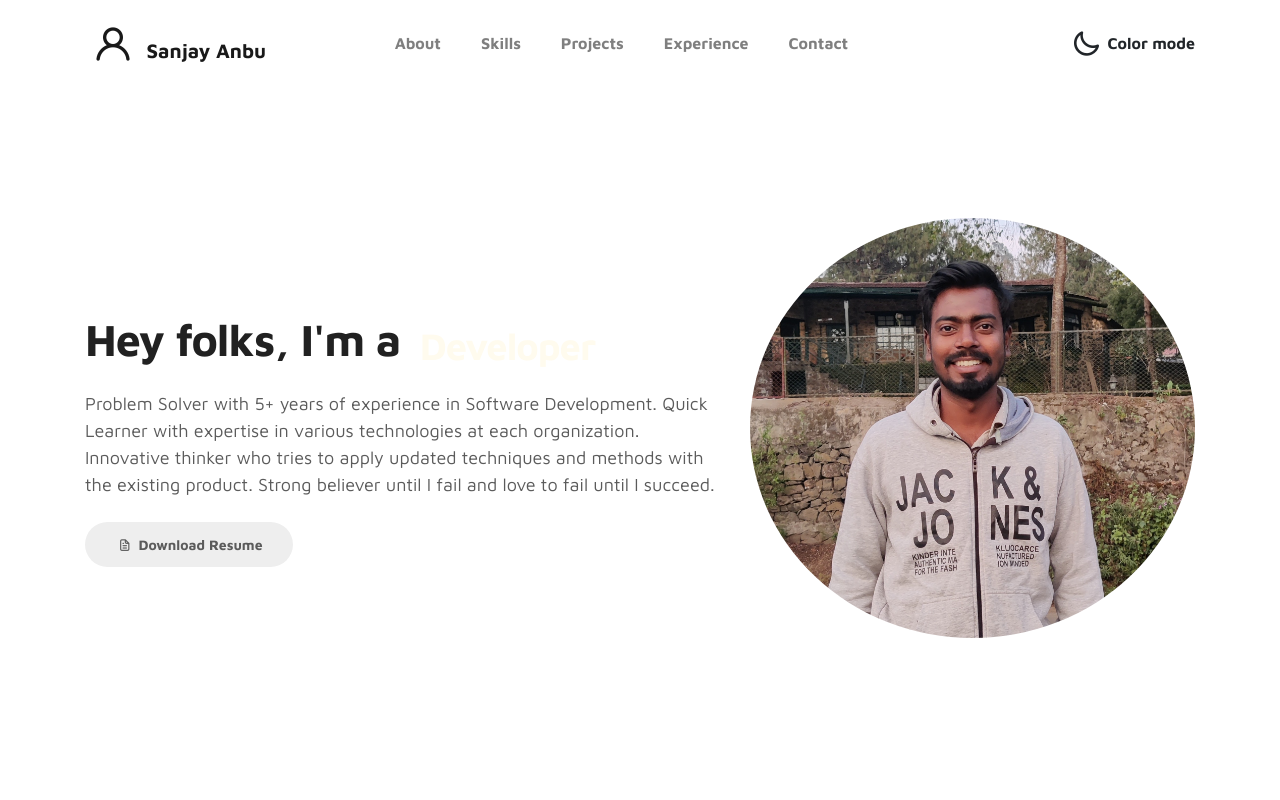
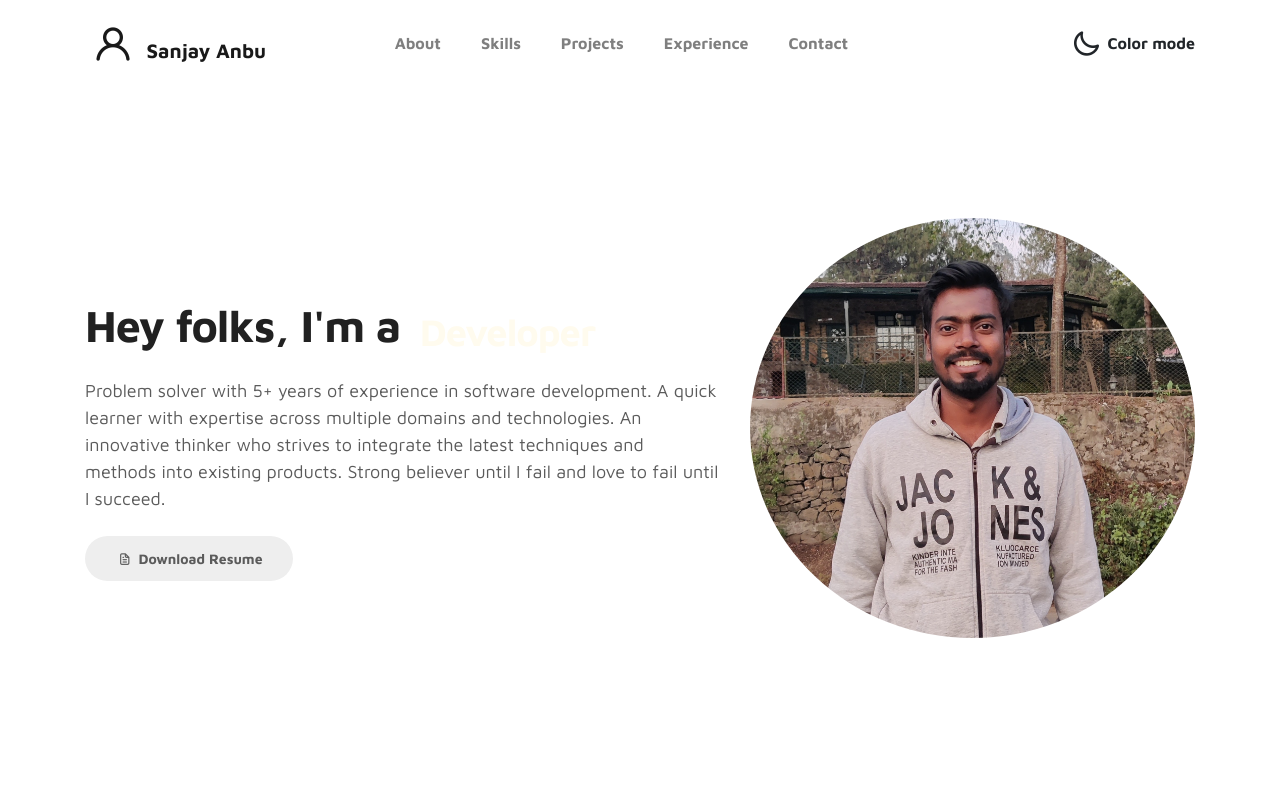
Before and after one commit to snjanbu/portfolio, a plain HTML site: page index.html in a window 1280 px wide. Shown: the top 800 px of the page. Drawn offline with Linux system fonts and the light colour scheme.

Commit message:
made description change

```diff
--- a/index.html
+++ b/index.html
@@ -96,11 +96,7 @@
                         </div>
                      </h1>
                      <p>
-                        Problem Solver with 5+ years of experience in Software
-                        Development. Quick Learner with expertise in various
-                        technologies at each organization. Innovative thinker who tries
-                        to apply updated techniques and methods with the existing
-                        product. Strong believer until I fail and love to fail until I
+                        Problem solver with 5+ years of experience in software development. A quick learner with expertise across multiple domains and technologies. An innovative thinker who strives to integrate the latest techniques and methods into existing products. Strong believer until I fail and love to fail until I
                         succeed.
                      </p>
                      <div class="custom-btn-group mt-4">
```
Lines whose indentation alone changed are shown as unchanged.
